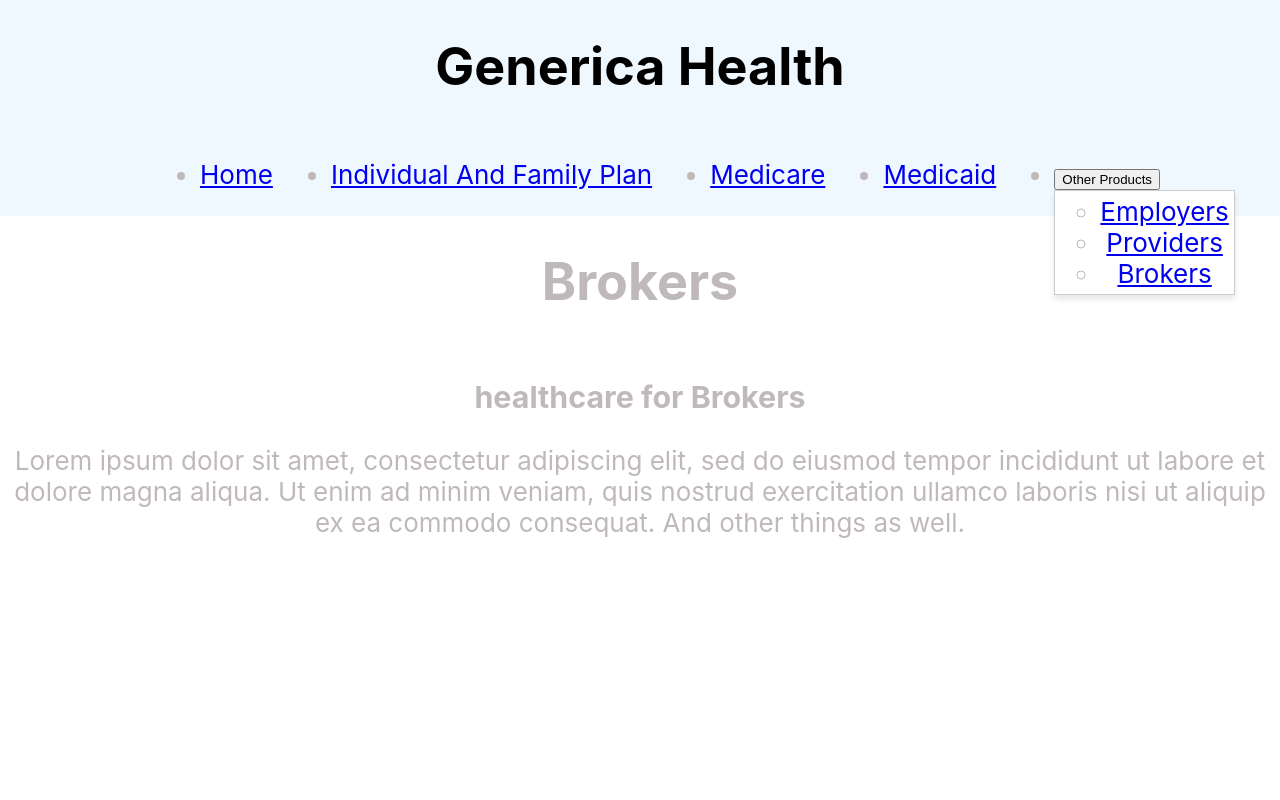
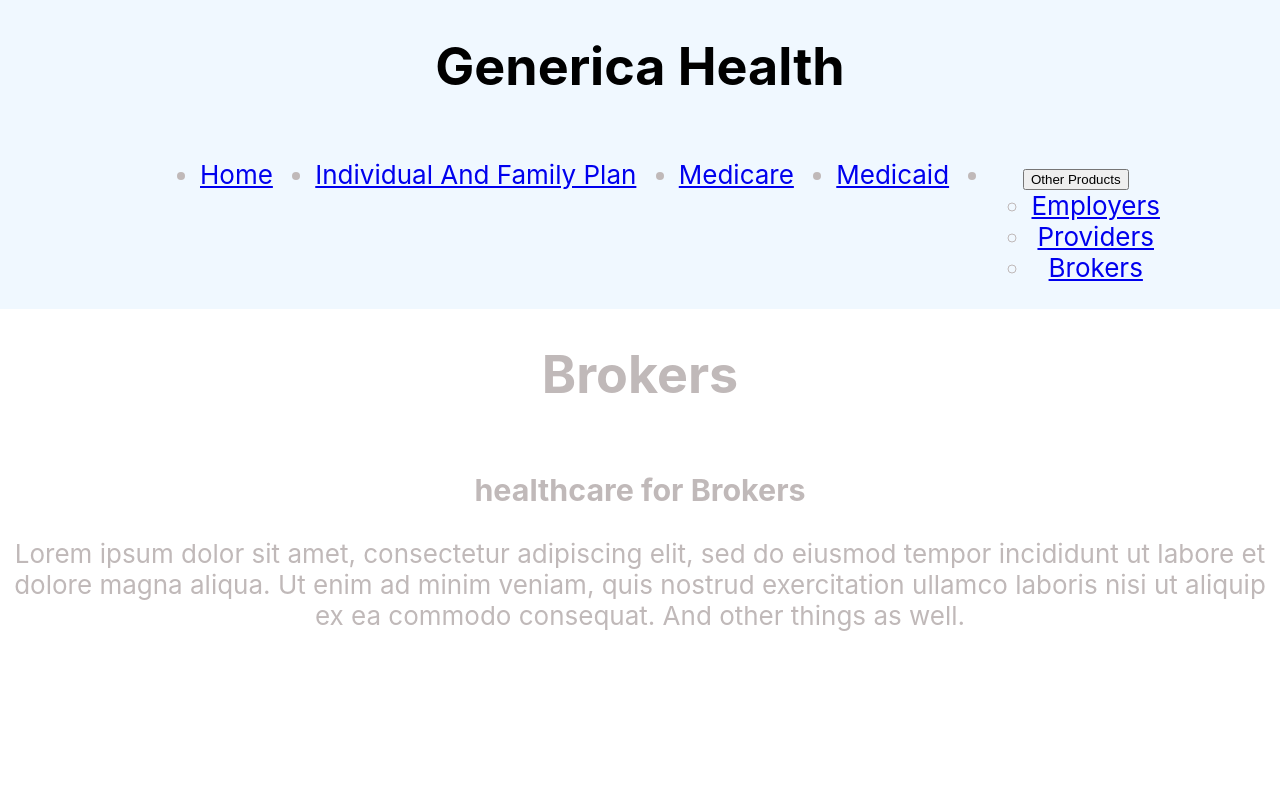
Before and after one commit to RickyFig17/Generica-Health, a React (Create React App) app: page /brokers in a window 1280 px wide. Both pictures are taken after a click on the button "Other Products". Shown: the top 800 px of the page. Built offline with nearby package versions, Linux system fonts and the light colour scheme.

Commit message:
moving dropdown styling to css

```diff
--- a/src/Header/Navbar.js
+++ b/src/Header/Navbar.js
@@ -27,17 +27,7 @@ const Navbar = () => {
         <li style={{ position: "relative" }}>
           <button onClick={toggleDropDown}>Other Products</button>
           {isDropDownOpen && (
-            <div
-              style={{
-                position: "absolute",
-                top: "100%", // Places the dropdown below the button
-                left: 0,
-                backgroundColor: "white",
-                border: "1px solid #ccc",
-                padding: "5px",
-                boxShadow: "0px 4px 6px rgba(0,0,0,0.1)",
-              }}
-            >
+            <div className="dropDownButton">
               <ul>
                 <li>
                   <Link to="/employers"> Employers</Link>
--- a/src/Header/Navbar.scss
+++ b/src/Header/Navbar.scss
@@ -7,3 +7,13 @@
   justify-content: space-between;
   width: 100%;
 }
+
+.dropDownButton {
+  position: "absolute";
+  top: "100%"; // Places the dropdown below the button
+  left: 0;
+  background-color: "white";
+  border: "1px solid #ccc";
+  padding: "5px";
+  box-shadow: "0px 4px 6px rgba(0,0,0,0.1)";
+}
```
